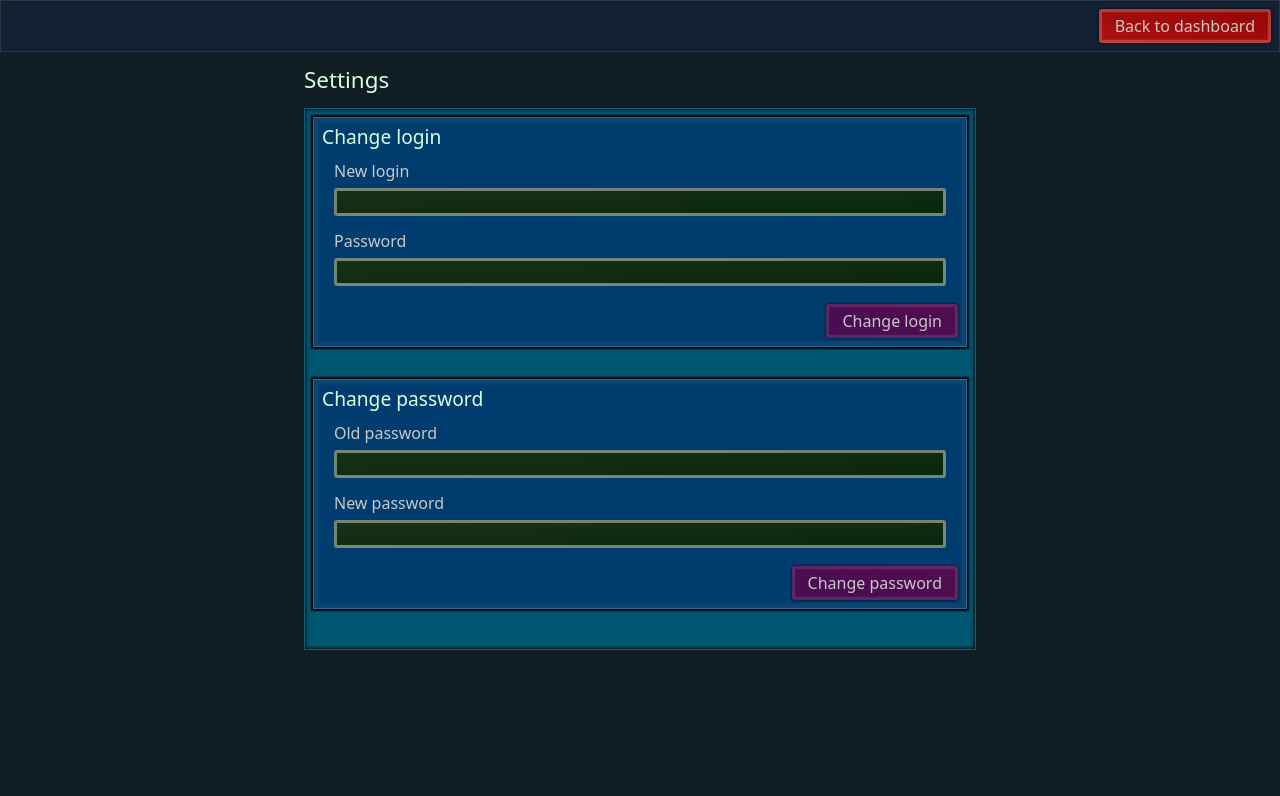
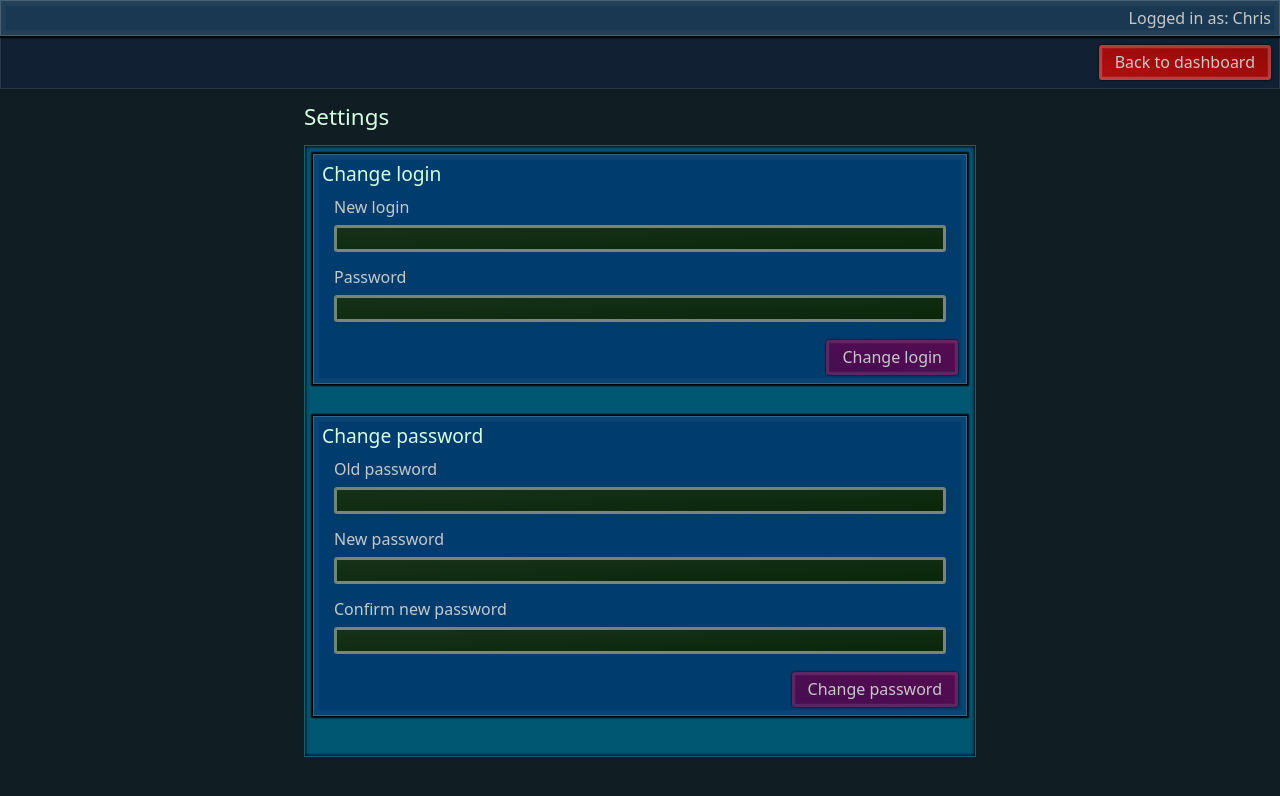
Before and after one commit to kw-00/the-tree, a React (Vite) app in the folder frontend/: page /settings in a window 1280 px wide. Shown: the top 796 px of the page. Built offline with nearby package versions, Linux system fonts and the light colour scheme.

Commit message:
Add UserHeader

```diff
--- /dev/null
+++ b/frontend/src/app/pages/00-reused-sections/UserHeader.tsx
@@ -0,0 +1,15 @@
+
+
+
+
+
+
+
+
+export default function UserHeader() {
+    return (
+        <div className="h-stack justify-end surface-elevated saturate-50">
+            Logged in as: Chris
+        </div>
+    )
+}
--- a/frontend/src/app/pages/dashboard/Dashboard.tsx
+++ b/frontend/src/app/pages/dashboard/Dashboard.tsx
@@ -6,6 +6,7 @@ import MessagesSection from "./sections/messages-section/MessagesSection";
 import Header from "./sections/header/Header";
 import FriendshipCodesSection from "./sections/friendship-codes-section/FriendshipCodesSection";
 import { useDashboardState } from "./DashboardState";
+import UserHeader from "../00-reused-sections/UserHeader";
 
 
 
@@ -24,7 +25,8 @@ export default function Dashboard() {
     const show = state.layout.show
 
     return (
-        <div className="h-svh w-svw flex flex-col">
+        <div className="v-stack h-svh w-svw">
+            <UserHeader/>
             {/* Header */}
             <Header className={styles["collapse"]}/>
             {/* Content */}
--- a/frontend/src/app/pages/dashboard/_Dashboard.module.css
+++ b/frontend/src/app/pages/dashboard/_Dashboard.module.css
@@ -1,7 +1,7 @@
 
 
 
-@media (width < 85rem) {
+@media (width < 65rem) {
     .collapse {
         flex-wrap: wrap;
         justify-content: center;
--- a/frontend/src/app/pages/settings/Settings.tsx
+++ b/frontend/src/app/pages/settings/Settings.tsx
@@ -2,6 +2,7 @@
 import { Link } from "react-router-dom";
 import ChangePasswordSection from "./sections/ChangePasswordSection";
 import ChangeLoginSection from "./sections/ChangeLoginSection";
+import UserHeader from "../00-reused-sections/UserHeader";
 
 
 
@@ -9,6 +10,7 @@ export default function Settings() {
 
     return (
         <div className="v-stack h-svh w-svw">
+            <UserHeader/>
             {/* Header */}
             <div className="h-stack justify-end surface-base">
                 <Link to="/dashboard" className="button-danger">Back to dashboard</Link>
--- a/frontend/src/app/pages/settings/sections/ChangePasswordSection.tsx
+++ b/frontend/src/app/pages/settings/sections/ChangePasswordSection.tsx
@@ -18,6 +18,10 @@ export default function ChangePasswordSection() {
                     New password
                     <input type="password" className="input"/>
                 </Label>
+                <Label className="v-stack gap-2">
+                    Confirm new password
+                    <input type="password" className="input"/>
+                </Label>
             </fieldset>
             <div className="h-stack justify-end">
                 <button className="button-secondary" onClick={e => e.preventDefault()}>Change password</button>
```
